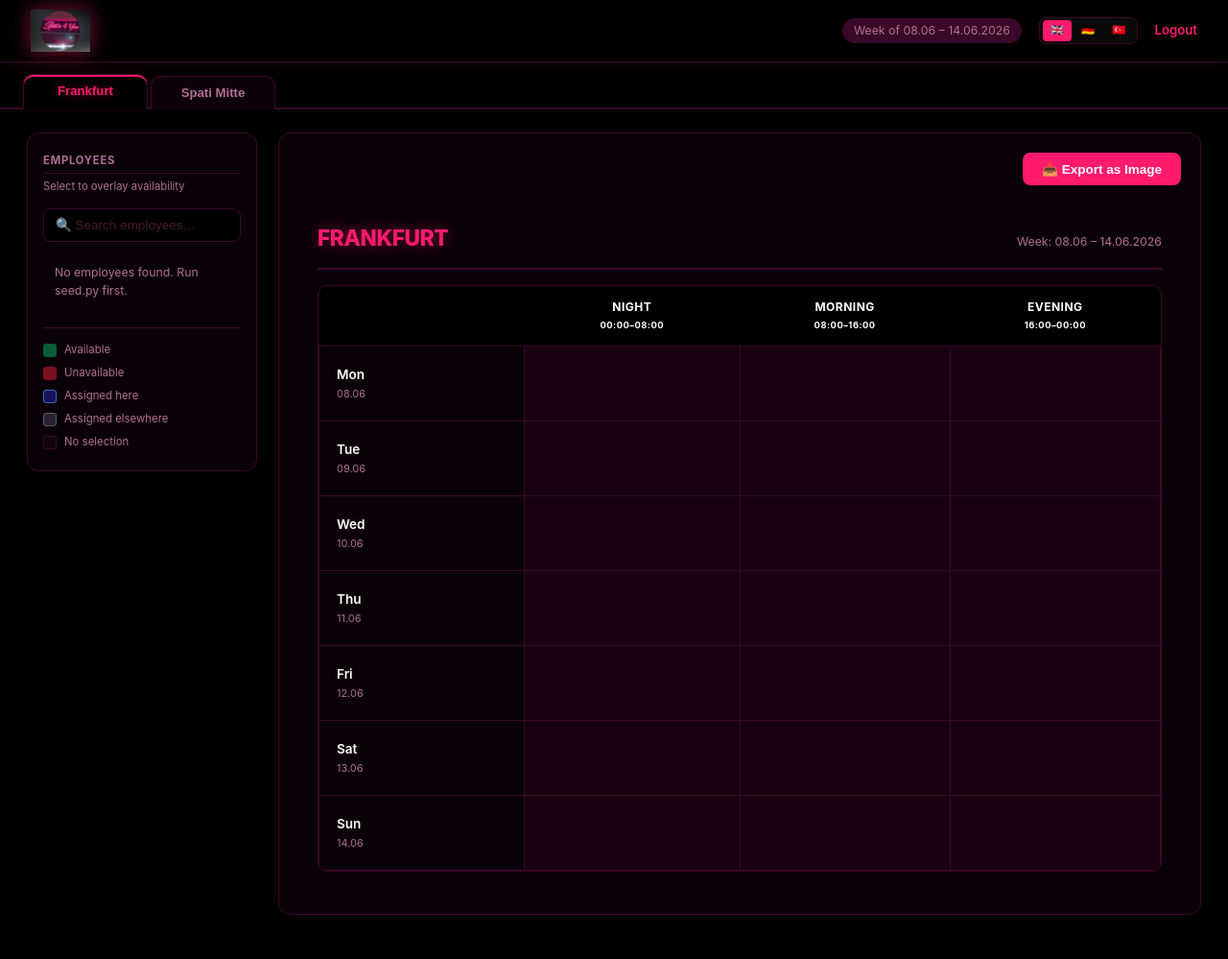
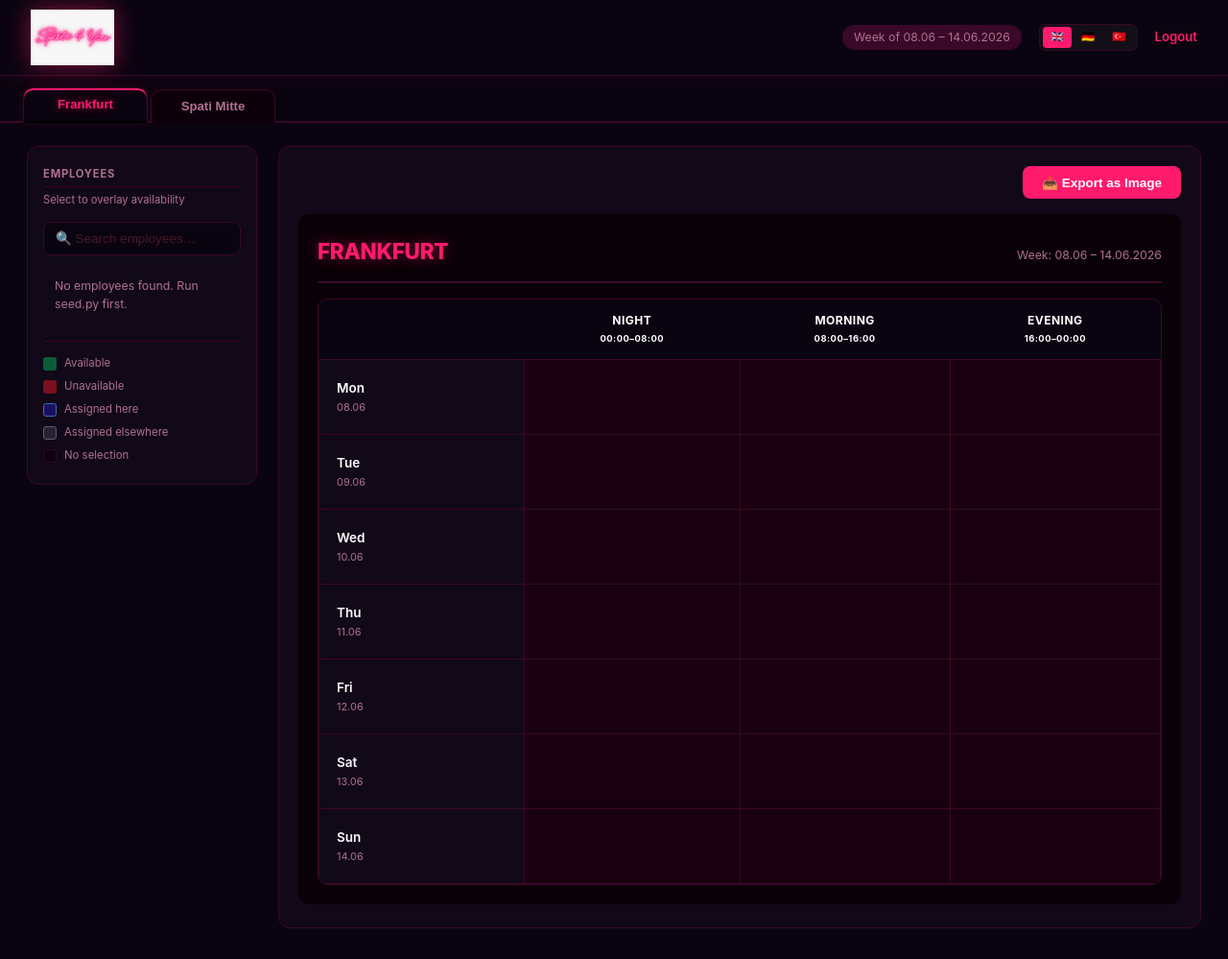
Before and after one commit to MustafaKhan-007/spati-scheduler, a Flask app: page /admin/dashboard in a window 1280 px wide. Shown: the whole page at 96% size. Before the commit the page ends 953 px from the top, so only its background shows below. Run offline with Flask 3, Linux system fonts and the light colour scheme; the visitor is signed in with stand-in values (Sample User, id 1); data comes from the database, SQL or seed files in the repository; data that the repository does not hold is empty.

Commit message:
logo change and size fix, colour contrast softening

```diff
--- a/static/style.css
+++ b/static/style.css
@@ -2,8 +2,8 @@
    CSS CUSTOM PROPERTIES
    ============================================================ */
 :root {
-  --bg-dark:    #000000;
-  --bg-medium:  #0a0007;
+  --bg-dark:    #0a0410;
+  --bg-medium:  #110818;
   --accent:     #ff1a6c;
   --accent-h:   #d4135a;
   --text-light: #ffffff;
@@ -86,11 +86,11 @@ small { font-size: 0.78em; }
   align-items: center;
   justify-content: center;
   padding: 24px 16px;
-  background: radial-gradient(ellipse at 50% 20%, #280012 0%, #000000 65%);
+  background: radial-gradient(ellipse at 50% 20%, #360018 0%, #0a0410 65%);
 }
 
 .login-card {
-  background: #07000d;
+  background: #110818;
   border: 1px solid var(--border);
   border-radius: 14px;
   padding: 48px 40px 40px;
@@ -110,10 +110,9 @@ small { font-size: 0.78em; }
 .logo-img-login {
   display: block;
   margin: 0 auto 14px;
-  height: 110px;
+  height: 155px;
   width: auto;
-  mix-blend-mode: screen;
-  filter: drop-shadow(0 0 18px rgba(255,26,108,0.55));
+  filter: drop-shadow(0 0 22px rgba(255,26,108,0.55));
 }
 
 .login-logo p {
@@ -184,7 +183,7 @@ small { font-size: 0.78em; }
 }
 
 .dash-header {
-  background: #000000;
+  background: #0a0410;
   border-bottom: 1px solid var(--border);
   box-shadow: 0 1px 20px rgba(255,26,108,0.08);
   padding: 10px 32px;
@@ -198,10 +197,9 @@ small { font-size: 0.78em; }
 }
 
 .logo-img-header {
-  height: 44px;
+  height: 58px;
   width: auto;
-  mix-blend-mode: screen;
-  filter: drop-shadow(0 0 10px rgba(255,26,108,0.5));
+  filter: drop-shadow(0 0 12px rgba(255,26,108,0.5));
   display: block;
 }
 
@@ -452,7 +450,7 @@ small { font-size: 0.78em; }
    BRANCH TAB BAR  (Chrome-style)
    ============================================================ */
 .branch-tab-bar {
-  background: #000000;
+  background: #0a0410;
   padding: 10px 24px 0;
   display: flex;
   align-items: flex-end;
@@ -485,7 +483,7 @@ small { font-size: 0.78em; }
 }
 
 .branch-tab.active {
-  background: #000000;
+  background: #0a0410;
   color: var(--accent);
   border-color: var(--border);
   border-bottom: 2px solid #000000;
```
Also changed, not shown: static/logo.png.
